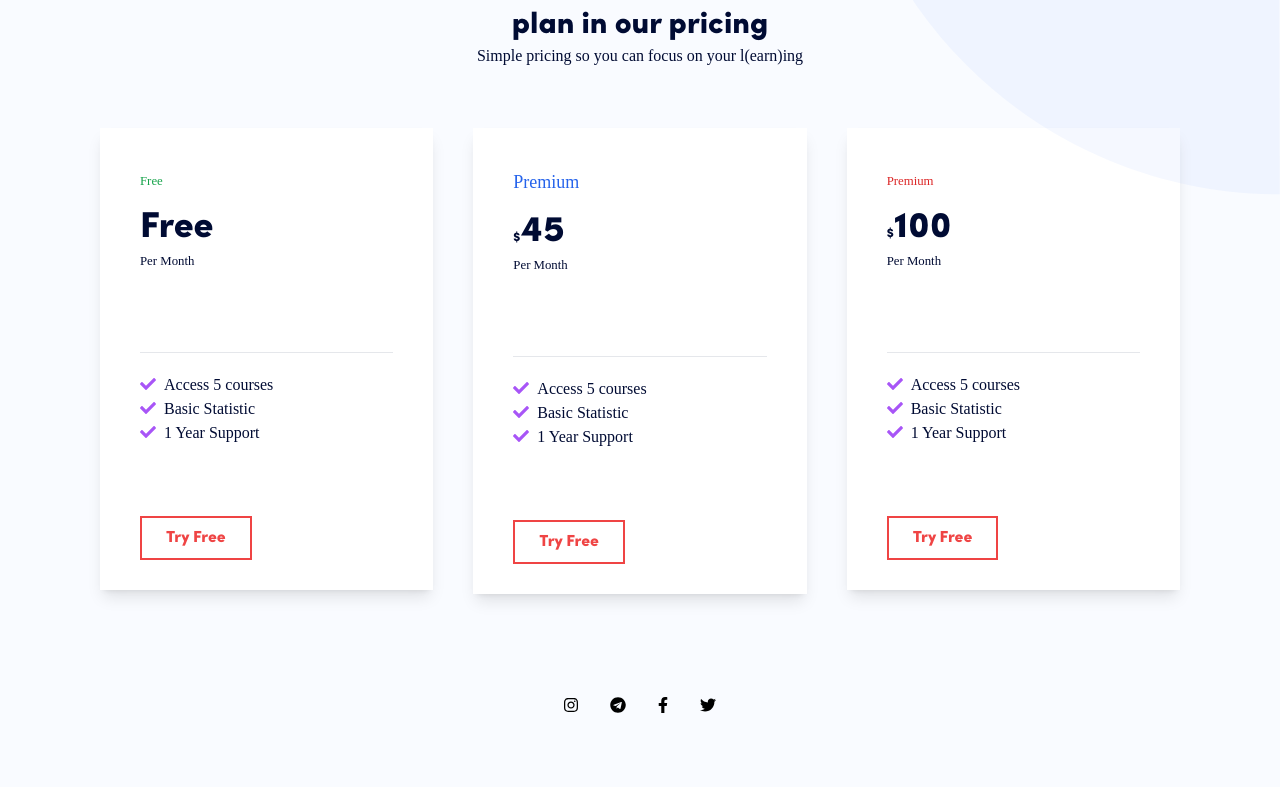
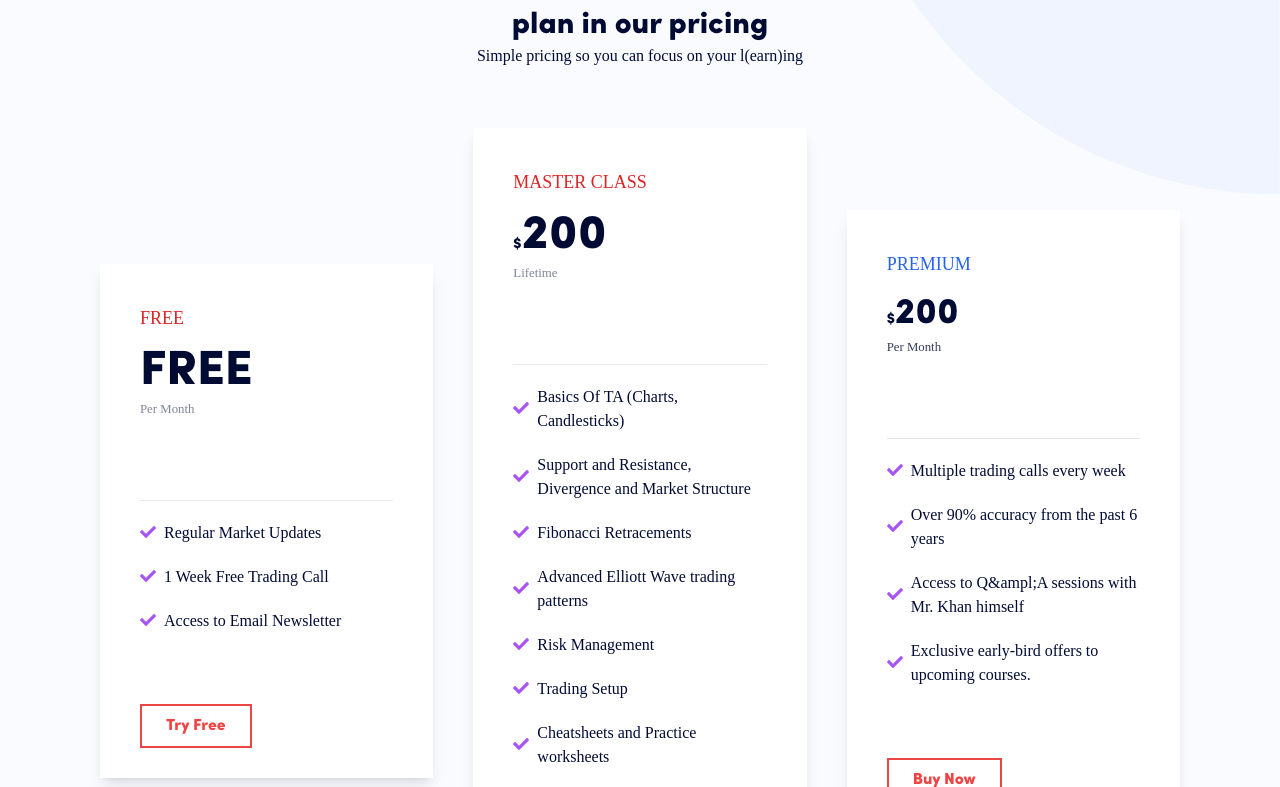
Before and after one commit to HaraDev001/kingschart, a Next.js app: page /pricing in a window 1280 px wide. Shown: the part 313-1100 px from the top of the page. Built offline with nearby package versions, Linux system fonts and the light colour scheme; a web font is replaced by a local one.

Commit message:
Added pricing table

```diff
--- a/components/FooterALT.js
+++ b/components/FooterALT.js
@@ -8,6 +8,7 @@ import {
   faInstagram,
   faLinkedinIn,
   faTelegram,
+  faTelegramPlane,
   faTwitter,
 } from "@fortawesome/free-brands-svg-icons";
 
@@ -22,7 +23,7 @@ const FooterAlt = () => (
 
       <li className="inline-block mx-4">
         <a href="https://t.me/Kingchart" target="_blank" className="text-black hover:text-[#FD4C5C] cursor-pointer">
-          <FontAwesomeIcon height="30" icon={faTelegram} />
+          <FontAwesomeIcon height="30" icon={faTelegramPlane} />
         </a>
       </li>
 
--- a/pages/index.js
+++ b/pages/index.js
@@ -228,27 +228,6 @@ export default function Home() {
         </div>
       </div>
 
-      <div className="flex items-center justify-between px-5 lg:px-20 flex-wrap">
-        <div className="text-center w-1/2 lg:w-1/4 p-5 flex-1 ">
-          <h3 className="text-5xl font-bold text-[#2B59FF]">40K+</h3>
-          <p>Followers</p>
-        </div>
-
-        <div className="text-center w-1/2 lg:w-1/4 p-5">
-          <h3 className="text-5xl font-bold text-[#FFC83E]">10+</h3>
-          <p>Countries</p>
-        </div>
-
-        <div className="text-center w-1/2 lg:w-1/4 p-5">
-          <h3 className="text-5xl font-bold text-[#00BB98]">500+</h3>
-          <p>Premium Members</p>
-        </div>
-
-        <div className="text-center w-1/2 lg:w-1/4 p-5">
-          <h3 className="text-5xl font-bold text-[#FD4C5C]">1000+</h3>
-          <p>Course Students</p>
-        </div>
-      </div>
 
       <div className="mt-40 px-5 lg:px-20">
         <h2 className="text-5xl font-bold">Crypto alerts and news</h2>
@@ -313,6 +292,29 @@ export default function Home() {
             </SwiperSlide>
           ))}
         </Swiper>
+      </div>
+
+
+      <div className="flex items-center justify-between px-5 lg:px-20 flex-wrap">
+        <div className="text-center w-1/2 lg:w-1/4 p-5 flex-1 ">
+          <h3 className="text-5xl font-bold text-[#2B59FF]">40K+</h3>
+          <p>Followers</p>
+        </div>
+
+        <div className="text-center w-1/2 lg:w-1/4 p-5">
+          <h3 className="text-5xl font-bold text-[#FFC83E]">10+</h3>
+          <p>Countries</p>
+        </div>
+
+        <div className="text-center w-1/2 lg:w-1/4 p-5">
+          <h3 className="text-5xl font-bold text-[#00BB98]">500+</h3>
+          <p>Premium Members</p>
+        </div>
+
+        <div className="text-center w-1/2 lg:w-1/4 p-5">
+          <h3 className="text-5xl font-bold text-[#FD4C5C]">1000+</h3>
+          <p>Course Students</p>
+        </div>
       </div>
 
       <div className="mt-40 lg:px-20">
@@ -396,7 +398,7 @@ export default function Home() {
         </div>
       </div>
 
-      <div className="min-h-screen xl:px-20 flex justify-center">
+      <div className="container mx-auto xl:px-20 px-5 pt-20 pb-40">
         <div className="mt-48 w-full">
           <div className="text-center">
             <h2 className="text-5xl font-bold">Frequently Asked Questions</h2>
@@ -452,7 +454,7 @@ export default function Home() {
               },
             ].map((element) => (
               <div
-                className="w-full md:w-1/2 lg:w-1/3 xl:w-1/4 block"
+                className="w-full md:w-1/2 lg:w-1/3 xl:w-1/4 block py-5"
                 key={element.id}
               >
                 <Accordion title={element.title}>{element.content}</Accordion>
@@ -483,7 +485,7 @@ export default function Home() {
         <img src="/newsletter.png" />
       </div>
 
-      <div className="container mx-auto  px-5 lg:px-20">
+      <div className="container mx-auto  px-5 lg:px-20 mt-10">
         <Footer />
       </div>
     </div>
--- a/pages/pricing.js
+++ b/pages/pricing.js
@@ -27,35 +27,35 @@ export default function Pricing() {
           <p>Simple pricing so you can focus on your l(earn)ing</p>
         </div>
 
-        <div className="my-10 grid grid-cols-1 md:grid-cols-2 lg:grid-cols-3">
-          <div className="p-5 min-h-full">
+        <div className="my-10 grid grid-cols-1 md:grid-cols-2 lg:grid-cols-3 justify-center items-center">
+          <div className="p-5">
             <div className="shadow-lg p-10 bg-white">
-              <small className="text-green-600">Free</small>
-              <h3 className="text-4xl font-bold mt-4">Free</h3>
-              <small>Per Month</small>
+              <small className="text-red-600 text-lg">FREE</small>
+              <h3 className="text-5xl font-bold mt-4">FREE</h3>
+              <small className="opacity-50">Per Month</small>
 
               <hr className="mt-20 mb-5" />
 
               <ul>
-                <li className="flex items-center">
+                <li className="flex items-center mb-5">
                   <span className="mr-2 text-purple-500">
                     <FontAwesomeIcon width={10} icon={faCheck} />
                   </span>
-                  <span>Access 5 courses</span>
+                  <span>Regular Market Updates</span>
                 </li>
 
-                <li className="flex items-center">
+                <li className="flex items-center mb-5">
                   <span className="mr-2 text-purple-500">
                     <FontAwesomeIcon width={10} icon={faCheck} />
                   </span>
-                  <span>Basic Statistic</span>
+                  <span>1 Week Free Trading Call</span>
                 </li>
 
-                <li className="flex items-center">
+                <li className="flex items-center mb-5">
                   <span className="mr-2 text-purple-500">
                     <FontAwesomeIcon width={10} icon={faCheck} />
                   </span>
-                  <span>1 Year Support</span>
+                  <span>Access to Email Newsletter</span>
                 </li>
               </ul>
 
@@ -71,41 +71,71 @@ export default function Pricing() {
 
           <div className="p-5">
             <div className="shadow-lg p-10 bg-white">
-              <small className="text-blue-600 block text-lg">Premium</small>
-              <h3 className="text-4xl font-bold mt-4">
-                <span className="text-xs">$</span>45
+              <small className="text-red-600 text-lg">MASTER CLASS</small>
+              <h3 className="text-5xl font-bold mt-4">
+                <span className="text-sm">$</span>200
               </h3>
-              <small>Per Month</small>
+              <small className="opacity-50">Lifetime</small>
 
               <hr className="mt-20 mb-5" />
 
               <ul>
-                <li className="flex items-center">
+                <li className="flex items-center mb-5">
                   <span className="mr-2 text-purple-500">
                     <FontAwesomeIcon width={10} icon={faCheck} />
                   </span>
-                  <span>Access 5 courses</span>
+                  <span>Basics Of TA (Charts, Candlesticks)</span>
                 </li>
 
-                <li className="flex items-center">
+                <li className="flex items-center mb-5">
                   <span className="mr-2 text-purple-500">
                     <FontAwesomeIcon width={10} icon={faCheck} />
                   </span>
-                  <span>Basic Statistic</span>
+                  <span>
+                    Support and Resistance, Divergence and Market Structure
+                  </span>
                 </li>
 
-                <li className="flex items-center">
+                <li className="flex items-center mb-5">
                   <span className="mr-2 text-purple-500">
                     <FontAwesomeIcon width={10} icon={faCheck} />
                   </span>
-                  <span>1 Year Support</span>
+                  <span>Fibonacci Retracements</span>
+                </li>
+
+                <li className="flex items-center mb-5">
+                  <span className="mr-2 text-purple-500">
+                    <FontAwesomeIcon width={10} icon={faCheck} />
+                  </span>
+                  <span>Advanced Elliott Wave trading patterns</span>
+                </li>
+
+                <li className="flex items-center mb-5">
+                  <span className="mr-2 text-purple-500">
+                    <FontAwesomeIcon width={10} icon={faCheck} />
+                  </span>
+                  <span>Risk Management</span>
+                </li>
+
+                <li className="flex items-center mb-5">
+                  <span className="mr-2 text-purple-500">
+                    <FontAwesomeIcon width={10} icon={faCheck} />
+                  </span>
+                  <span>Trading Setup</span>
+                </li>
+
+                <li className="flex items-center mb-5">
+                  <span className="mr-2 text-purple-500">
+                    <FontAwesomeIcon width={10} icon={faCheck} />
+                  </span>
+                  <span>Cheatsheets and Practice worksheets</span>
                 </li>
               </ul>
 
               <div className="mt-20">
                 <Link href="/">
-                  <a className="px-6 py-3 border-2 font-bold border-red-500 text-red-500 hover:bg-red-500 hover:text-white">
-                    Try Free
+                  <a className="px-6 py-3 border-2 font-bold border-red-500 hover:bg-white bg-red-500 hover:text-red-500 text-white">
+                    Buy Now
                   </a>
                 </Link>
               </div>
@@ -114,41 +144,48 @@ export default function Pricing() {
 
           <div className="p-5">
             <div className="shadow-lg p-10 bg-white">
-              <small className="text-red-600">Premium</small>
+              <small className="text-blue-600 block text-lg">PREMIUM</small>
               <h3 className="text-4xl font-bold mt-4">
-                <span className="text-xs">$</span>100
+                <span className="text-sm">$</span>200
               </h3>
-              <small>Per Month</small>
+              <small className="opacity-80">Per Month</small>
 
               <hr className="mt-20 mb-5" />
 
               <ul>
-                <li className="flex items-center">
+                <li className="flex items-center mb-5">
                   <span className="mr-2 text-purple-500">
                     <FontAwesomeIcon width={10} icon={faCheck} />
                   </span>
-                  <span>Access 5 courses</span>
+                  <span>Multiple trading calls every week</span>
                 </li>
 
-                <li className="flex items-center">
+                <li className="flex items-center mb-5">
                   <span className="mr-2 text-purple-500">
                     <FontAwesomeIcon width={10} icon={faCheck} />
                   </span>
-                  <span>Basic Statistic</span>
+                  <span>Over 90% accuracy from the past 6 years</span>
                 </li>
 
-                <li className="flex items-center">
+                <li className="flex items-center mb-5">
                   <span className="mr-2 text-purple-500">
                     <FontAwesomeIcon width={10} icon={faCheck} />
                   </span>
-                  <span>1 Year Support</span>
+                  <span>Access to Q&ampl;A sessions with Mr. Khan himself</span>
+                </li>
+
+                <li className="flex items-center mb-5">
+                  <span className="mr-2 text-purple-500">
+                    <FontAwesomeIcon width={10} icon={faCheck} />
+                  </span>
+                  <span>Exclusive early-bird offers to upcoming courses.</span>
                 </li>
               </ul>
 
               <div className="mt-20">
                 <Link href="/">
                   <a className="px-6 py-3 border-2 font-bold border-red-500 text-red-500 hover:bg-red-500 hover:text-white">
-                    Try Free
+                    Buy Now
                   </a>
                 </Link>
               </div>
@@ -156,6 +193,31 @@ export default function Pricing() {
           </div>
         </div>
 
+      </div>
+
+      <div className="container lg:px-20 px-5 mx-auto">
+        <div className="container mx-auto px-5 xl:px-20 relative hidden xl:block">
+          <div className="text-center absolute top-1/2 left-1/2 -translate-x-1/2 -translate-y-1/2 flex flex-col items-center">
+            <h2 className="hidden md:block xl:text-4xl font-bold text-white">
+              Want us to email you about special offers &amp; updates?
+            </h2>
+            <form className="flex flex-col xl:flex-row justify-center items-center xl:bg-white rounded-md mt-2 w-full lg:w-3/4">
+              <input
+                className="p-3 w-full rounded-md"
+                type="email"
+                placeholder="Enter your email"
+              />
+              <input
+                className="w-full xl:w-1/4 bg-[#FD4C5C] text-white p-2 mr-1 rounded-md"
+                type="submit"
+                value="Subscribe Now"
+              />
+            </form>
+          </div>
+          <img src="/newsletter.png" />
+        </div>
+
+
         <FooterALT />
       </div>
     </div>
```
